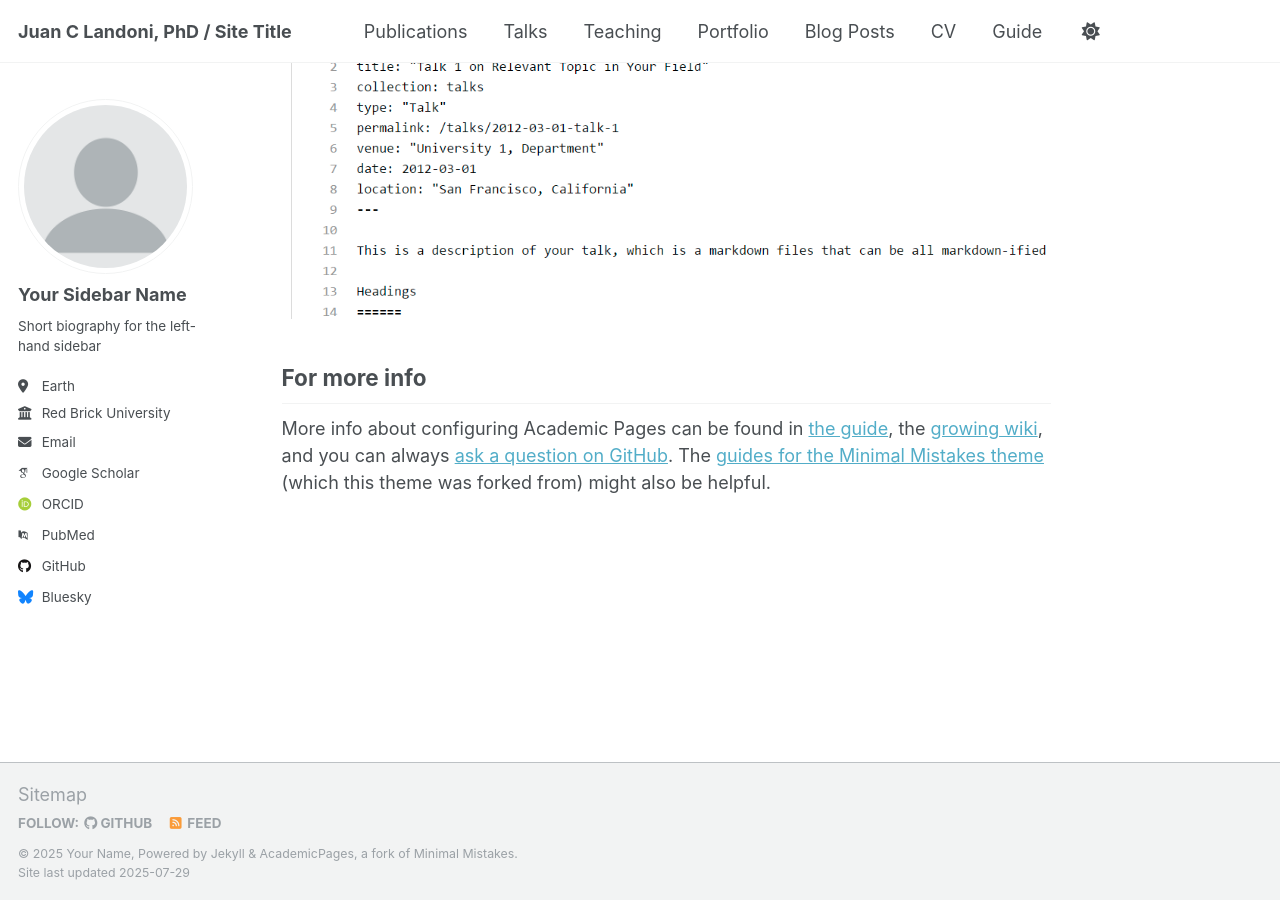
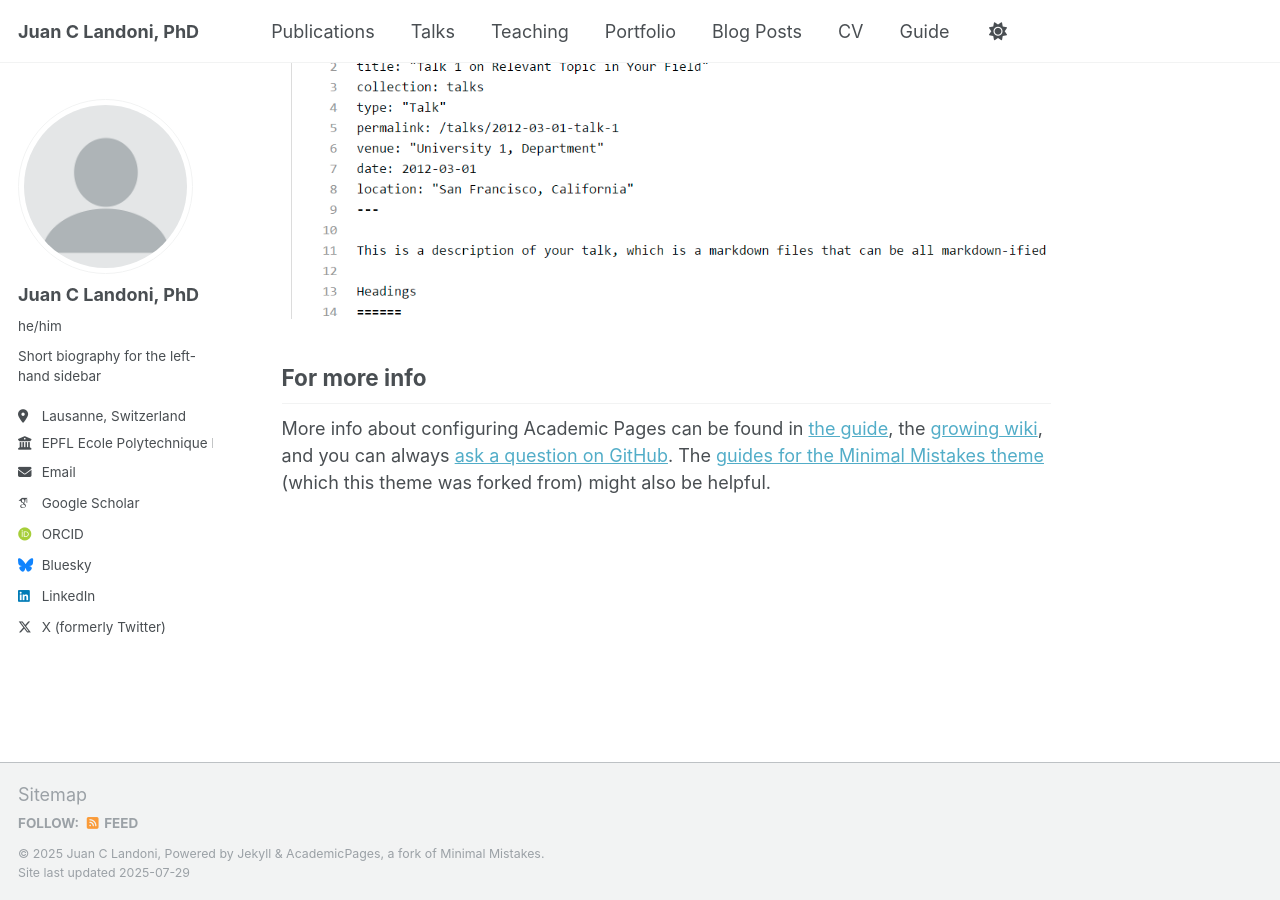
Before and after one commit to jclandoni/jclandoni.github.io, a Jekyll site: the page built from _pages/about.md, in a window 1280 px wide and 900 px high, scrolled down 2880 px. Built offline with Jekyll 4.4.1, drawn with Linux system fonts in a browser that asks for light colours; some web fonts are replaced; a script that is not in the unit is left out.

Commit message:
Yep, this is a commit message.

```diff
--- a/_config.yml
+++ b/_config.yml
@@ -9,13 +9,13 @@
 # Basic Site Settings
 locale                   : "en-US"
 site_theme               : "default"
-title                    : "Juan C Landoni, PhD / Site Title"
+title                    : "Juan C Landoni, PhD"
 title_separator          : "-"
-name                     : &name "Your Name"
+name                     : &name "Juan C Landoni"
 description              : &description "personal description"
-url                      : https://academicpages.github.io # the base hostname & protocol for your site e.g. "https://[your GitHub username].github.io" or if you already have some other page hosted on Github then use "https://[your GitHub username].github.io/[Your Repo Name]"
+url                      : "https://jclandoni.github.io" # "https://[your GitHub username].github.io" or if you already have some other page hosted on Github then use "https://[your GitHub username].github.io/[Your Repo Name]"
 baseurl                  : "" # the subpath of your site, e.g. "/blog"
-repository               : "academicpages/academicpages.github.io"
+repository               : "jclandoni/landoni.github.io"
 
 # Site Author - The following control what appear as part of the author content on the side bar.
 #               If a field is blank the icon and link will not appear, otherwise it will be shown.
@@ -23,23 +23,24 @@ repository               : "academicpages/academicpages.github.io"
 author:
   # Biographic information
   avatar           : "profile.png"
-  name             : "Your Sidebar Name"
-  pronouns         : # example: "she/her"
+  name             : "Juan C Landoni, PhD"
+  pronouns         : "he/him"
   bio              : "Short biography for the left-hand sidebar"
-  location         : "Earth"
-  employer         : "Red Brick University"
+  location         : "Lausanne, Switzerland"
+  employer         : "EPFL Ecole Polytechnique Fédérale de Lausanne"
   uri              : # URL
-  email            : "none@example.org"
+  email            : "juan.landoni@epfl.ch"
+
 
   # Academic websites
   academia         : # URL
   arxiv            : # URL - Update with the correct link to your profile
-  googlescholar    : "https://scholar.google.com/citations?user=PS_CX0AAAAAJ"
+  googlescholar    : "https://scholar.google.fi/citations?hl=en&user=xxeYNK8AAAAJ"
   inspire-hep      : # URL
   impactstory      : # URL
-  orcid            : "http://orcid.org/yourorcidurl"
+  orcid            : "http://orcid.org/0000-0002-0318-6707"
   semantic         : # URL
-  pubmed           : "https://www.ncbi.nlm.nih.gov/pubmed/?term=john+snow"
+  pubmed           : #"https://www.ncbi.nlm.nih.gov/pubmed/?term=john+snow"
   researchgate     : # URL
   scopus           : # URL
 
@@ -47,22 +48,22 @@ author:
   bitbucket        : # Username - Update with your username on the site
   codepen          : # Username
   dribbble         : # Username
-  github           : "academicpages"
+  github           : #
   kaggle           : # Username
   stackoverflow    : # User number or user number and name (i.e., use "1" or "1/jeff-atwood")
 
   # Social media
   artstation       : # Username
-  bluesky          : "bsky.app" # Replace this with you Bluesky username
+  bluesky          : "jclandoni.bsky.social" # Replace this with you Bluesky username
   facebook         : # Username
   flickr           : # Username
   foursquare       : # Username
   goodreads        : # Username
   google_plus      : # Username
   keybase          : # Username
-  instagram        : # Username
+  instagram        : # "jclandoni"
   lastfm           : # Username
-  linkedin         : # Username
+  linkedin         : "jclandoni"
   mastodon         : # URL
   medium           : # URL
   pinterest        : # Username
@@ -70,13 +71,14 @@ author:
   steam            : # Username
   telegram         : # URL
   tumblr           : # Username
-  twitter          : # Username for X / Twitter
+  twitter          : "jclandoni" #for X / Twitter
   vine             : # Username
   weibo            : # Username
   wikipedia        : # Username
   xing             : # Username
   youtube          : # Username
   zhihu            : # Username
+
 
 # Publication Category - The following the list of publication categories and their headings
 publication_category:
```
